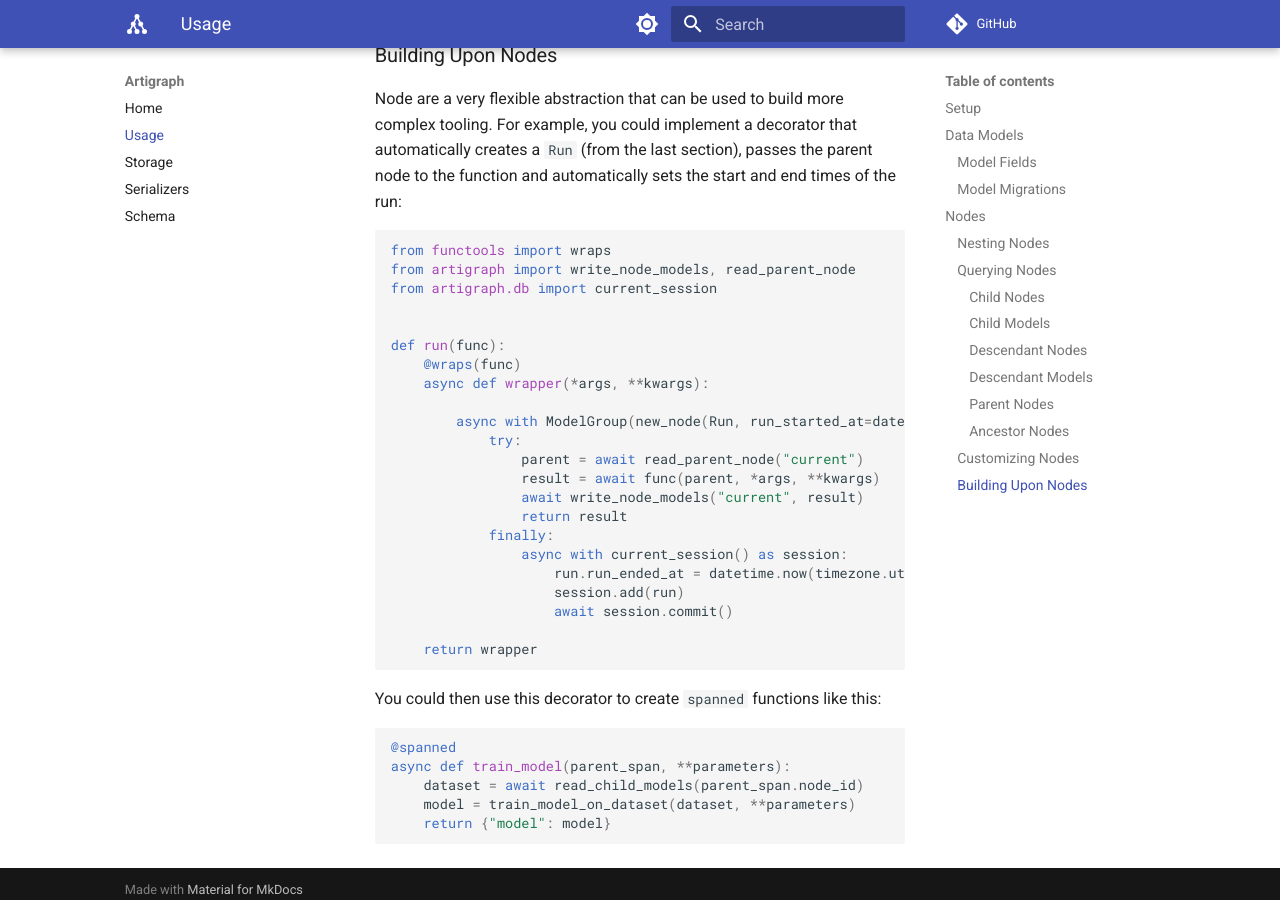
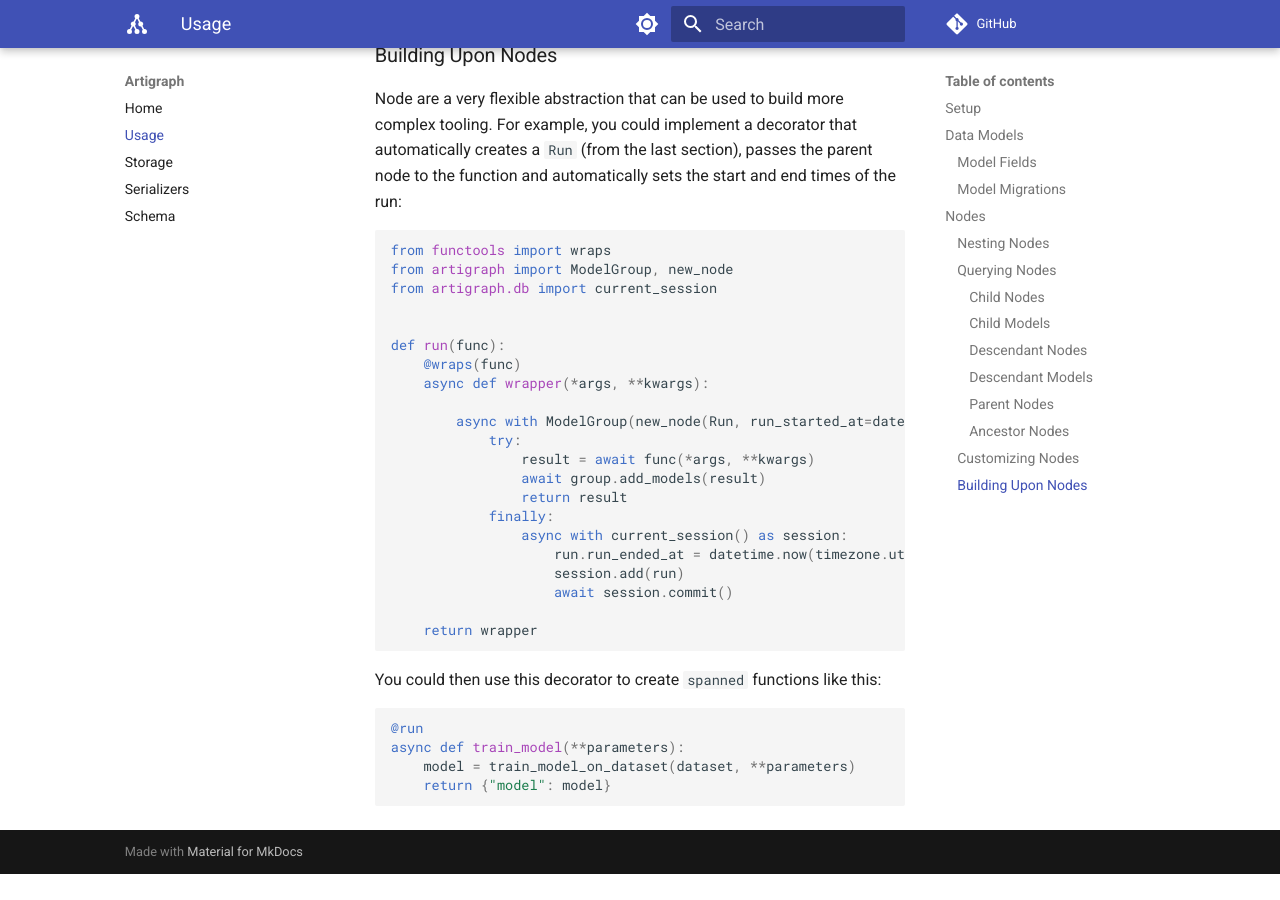
Before and after one commit to rmorshea/artigraph, an MkDocs documentation site: the page built from docs/usage.md, in a window 1280 px wide and 900 px high, scrolled down 9154 px. Built offline with MkDocs 1.6.1 and Material for MkDocs 9.7.7, drawn with Linux system fonts in a browser that asks for light colours; comment, search, counter and statistics services are not loaded; after the commit the page ends 10028 px from its top, so only the background shows below that.

````diff
--- a/docs/usage.md
+++ b/docs/usage.md
@@ -583,7 +583,7 @@ and end times of the run:
 
 ```python
 from functools import wraps
-from artigraph import write_node_models, read_parent_node
+from artigraph import ModelGroup, new_node
 from artigraph.db import current_session
 
 
@@ -591,11 +591,10 @@ def run(func):
     @wraps(func)
     async def wrapper(*args, **kwargs):
 
-        async with ModelGroup(new_node(Run, run_started_at=datetime.now(timezone.utc))) as run:
+        async with ModelGroup(new_node(Run, run_started_at=datetime.now(timezone.utc))) as group:
             try:
-                parent = await read_parent_node("current")
-                result = await func(parent, *args, **kwargs)
-                await write_node_models("current", result)
+                result = await func(*args, **kwargs)
+                await group.add_models(result)
                 return result
             finally:
                 async with current_session() as session:
@@ -609,9 +608,8 @@ def run(func):
 You could then use this decorator to create `spanned` functions like this:
 
 ```python
-@spanned
-async def train_model(parent_span, **parameters):
-    dataset = await read_child_models(parent_span.node_id)
+@run
+async def train_model(**parameters):
     model = train_model_on_dataset(dataset, **parameters)
     return {"model": model}
 ```
````
Also changed, not shown: src/artigraph/__init__.py (+8 -0 lines), 2 other files.
